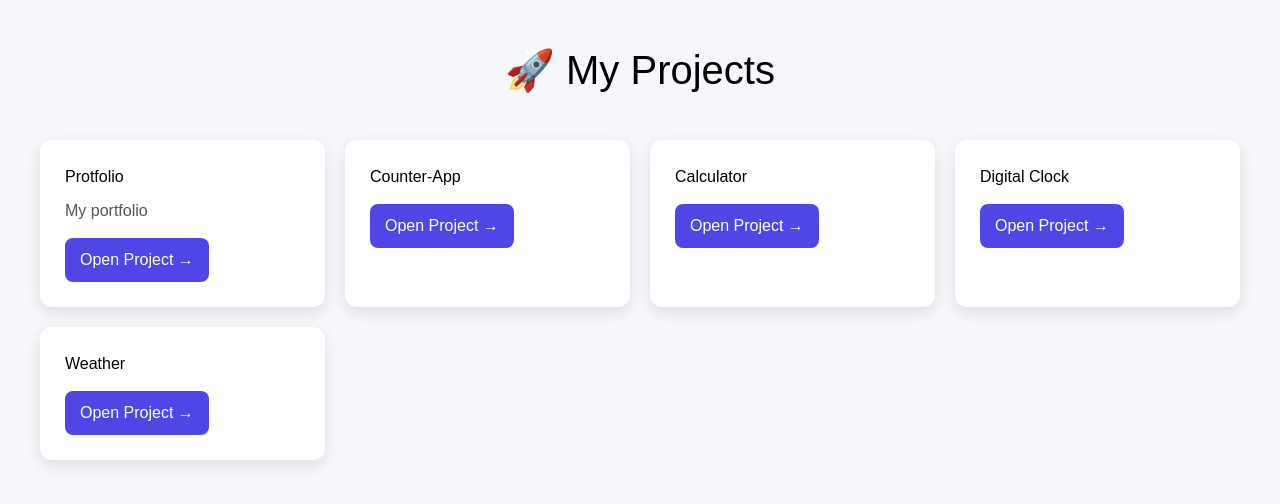
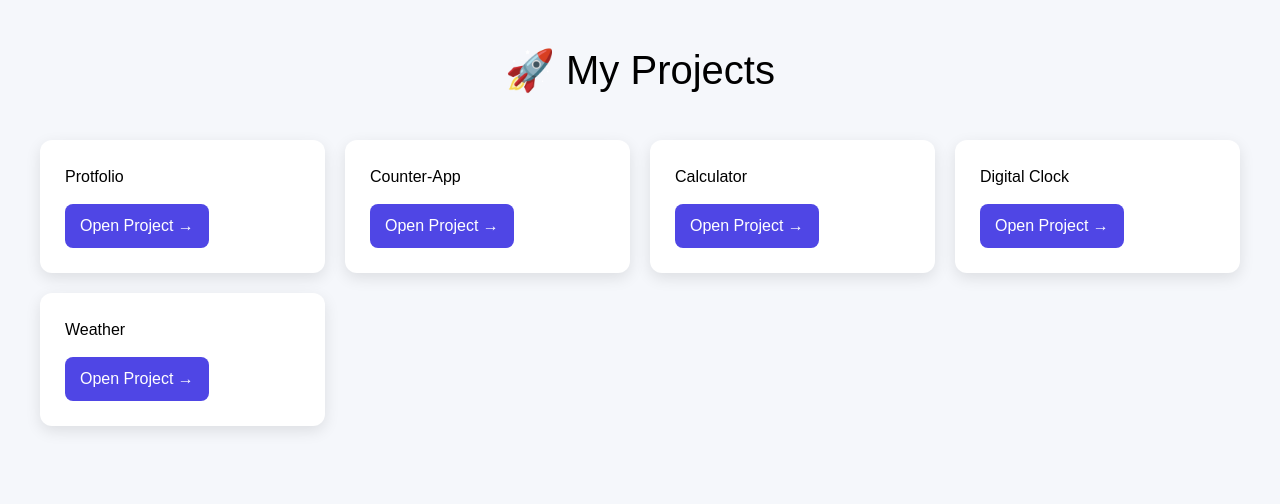
Before and after one commit to sreevallisyamagari/project_hub, a React (Vite) app: page / in a window 1280 px wide. Shown: the top 504 px of the page. Built offline with nearby package versions, Linux system fonts and the light colour scheme.

Commit message:
Remove description from 'Protfolio' project
Removed description from the 'Protfolio' project.

```diff
--- a/src/App.jsx
+++ b/src/App.jsx
@@ -3,7 +3,6 @@ import './App.css';
 const projects = [
   {
     title: "Protfolio",
-    description: "My portfolio",
     link: "https://sreevallisyamagari.github.io/sreevalli-portfolio/",
   },
   {
```
